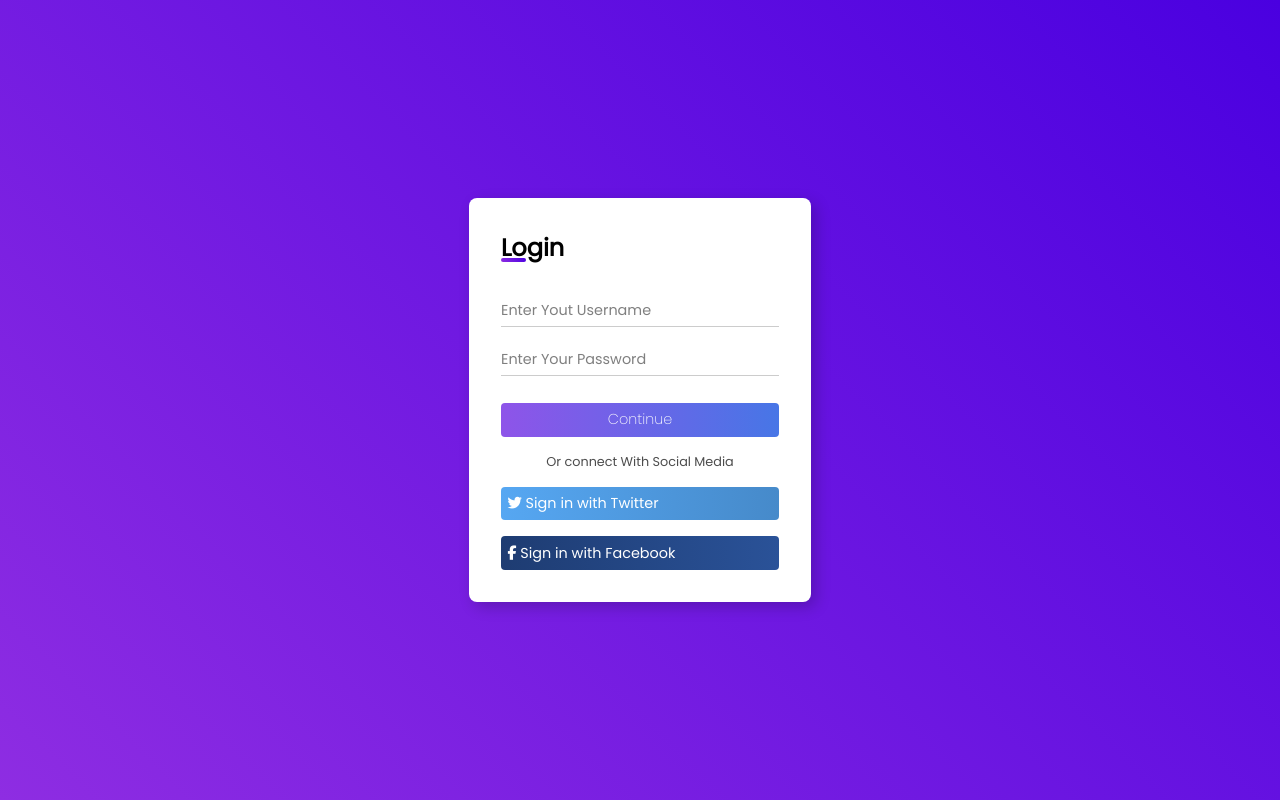
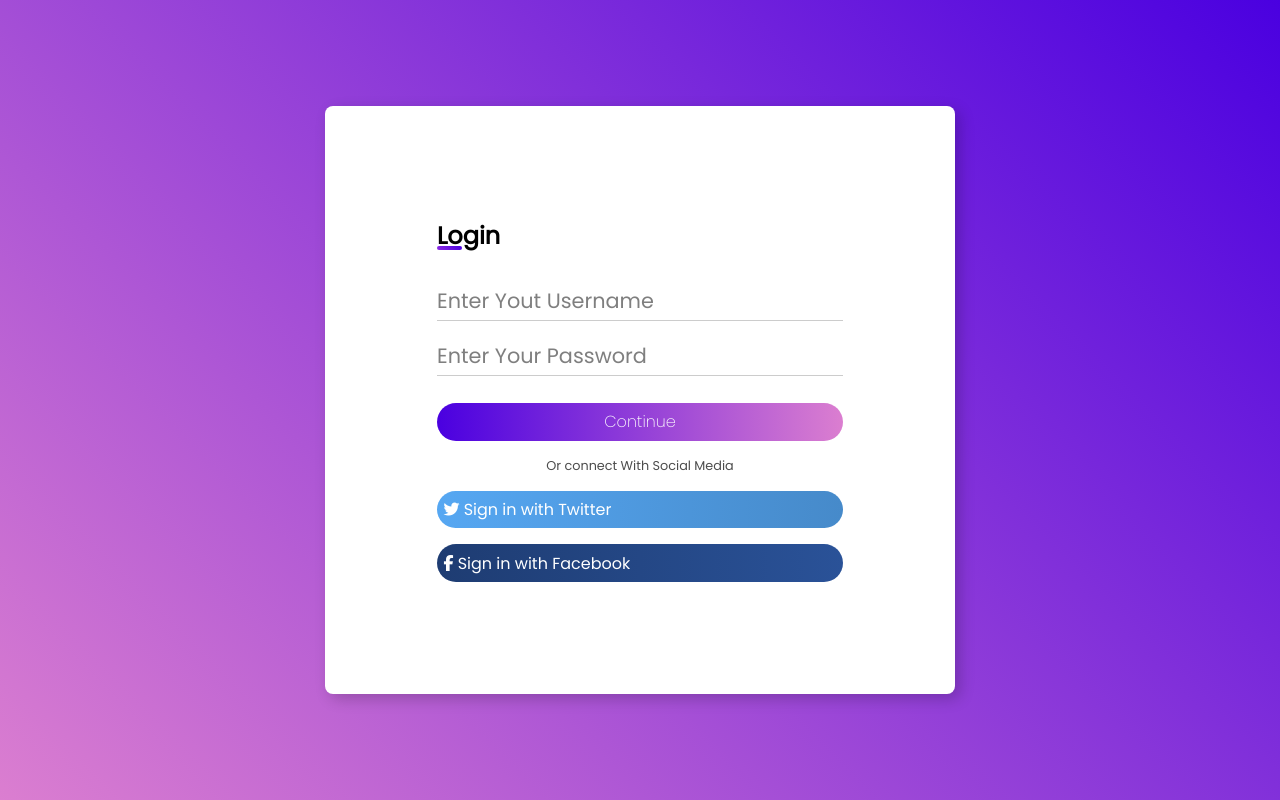
Before and after one commit to andradealline2/Login, a plain HTML site: page index.html in a window 1280 px wide. Drawn offline with Linux system fonts and the light colour scheme.

Commit message:
Readme + button formatting + color changes

```diff
--- a/style.css
+++ b/style.css
@@ -9,7 +9,7 @@
 }
 
 body {
-  background: linear-gradient(45deg, #8e2de2, #4a00e0);
+  background: linear-gradient(45deg, #db7ed0, #4a00e0);
   background-repeat: no-repeat;
   min-height: 100vh;
   min-width: 100vh;
@@ -18,11 +18,13 @@ body {
   justify-content: center;
 }
 
+
+
 main.container {
   background: white;
-  max-width: 350px;
-  min-height: 40vh;
-  padding: 2rem;
+  max-width: 850px;
+  min-height: 50vh;
+  padding: 7rem;
   box-shadow: 5px 5px 15px rgba(0, 0, 0, 0.2);
   border-radius: 8px;
 }
@@ -87,7 +89,7 @@ form .input-field:first-child {
 
 .input-field input {
   outline: none;
-  font-size: 0.9rem;
+  font-size: 1.3rem;
   color: rgba(0, 0, 0, 0.7);
 }
 
@@ -98,12 +100,12 @@ form .input-field:first-child {
 form input[type="submit"] {
   margin-top: 2rem;
   padding: 0.4rem;
-  background: linear-gradient(to left, #4776e6, #8e54e9);
+  background: linear-gradient(to left,#db7ed0, #4a00e0);
   cursor: pointer;
   color: white;
-  font-size: 0.9rem;
+  font-size: 1rem;
   font-weight: 300;
-  border-radius: 4px;
+  border-radius: 50px;
   transition: all 0.3s ease;
 
 }
@@ -128,8 +130,8 @@ form input[type="submit"]:hover {
 
 .footer .social-field {
   padding: 0.4rem;
-  border-radius: 4px;
-  font-size: 0.9rem;
+  border-radius: 50px;
+  font-size: 1rem;
   width: 100%;
   cursor: pointer;
   margin-top: 1rem;
```
Also changed, not shown: index.html (+1 -0 lines), assets/capa.PNG (added), 1 other file.
